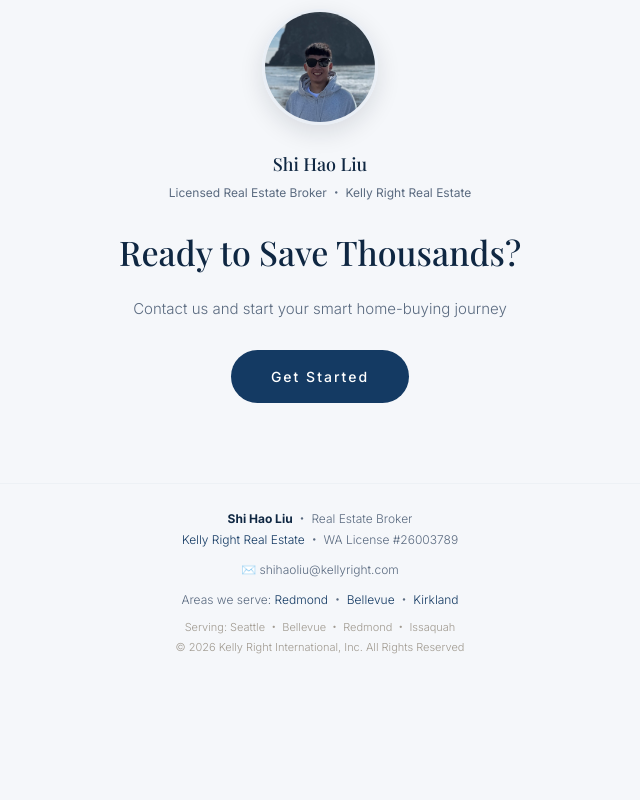
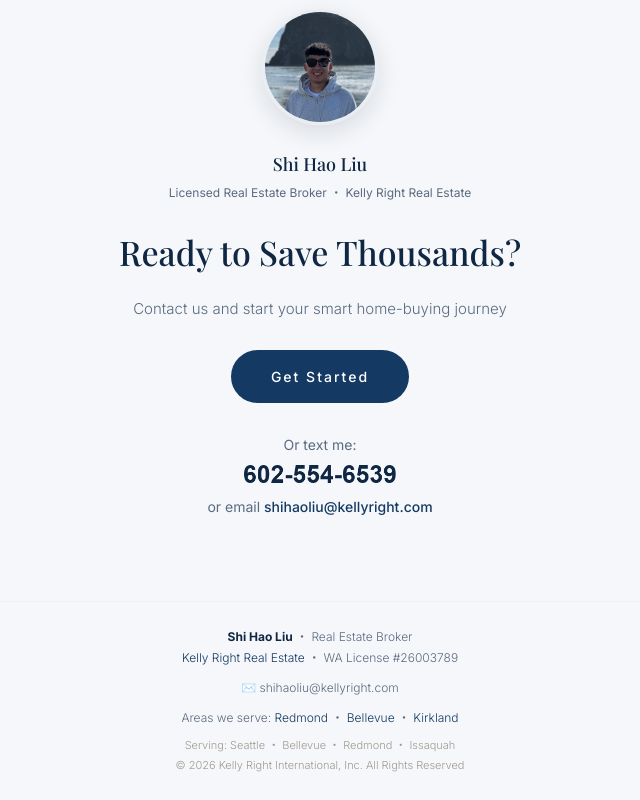
Before and after one commit to Lancher/lancher.github.io, a plain HTML site: page index.html in a window 1280 px wide. Shown: the part 4517-5317 px from the top of the page, without its empty margins (320-960 px from the left). Before the commit the page ends 5199 px from the top, so only its background shows below. Drawn offline with nearby package versions, Linux system fonts and the light colour scheme.

Commit message:
Contact: add text-me number (as image, anti-scrape) and email below Google Form CTA
Co-Authored-By: Claude Opus 5.5 <noreply@anthropic.com>

```diff
--- a/index.html
+++ b/index.html
@@ -775,6 +775,11 @@
 
 <span>Get Started</span>
 </a>
+<div style="margin-top:28px; font-size:14px; color:var(--text-light); line-height:2;">
+<div>Or text me:</div>
+<img alt="Shi Hao's mobile number" height="22" loading="lazy" src="/text-number.png" style="height:22px; width:auto; vertical-align:middle;" width="155"/>
+<div style="margin-top:6px;">or email <a href="mailto:shihaoliu@kellyright.com" style="color:var(--terracotta); text-decoration:none; font-weight:500;">shihaoliu@kellyright.com</a></div>
+</div>
 </section>
 <footer>
 <div style="margin-bottom:8px;">
```
Also changed, not shown: text-number.png (added).
